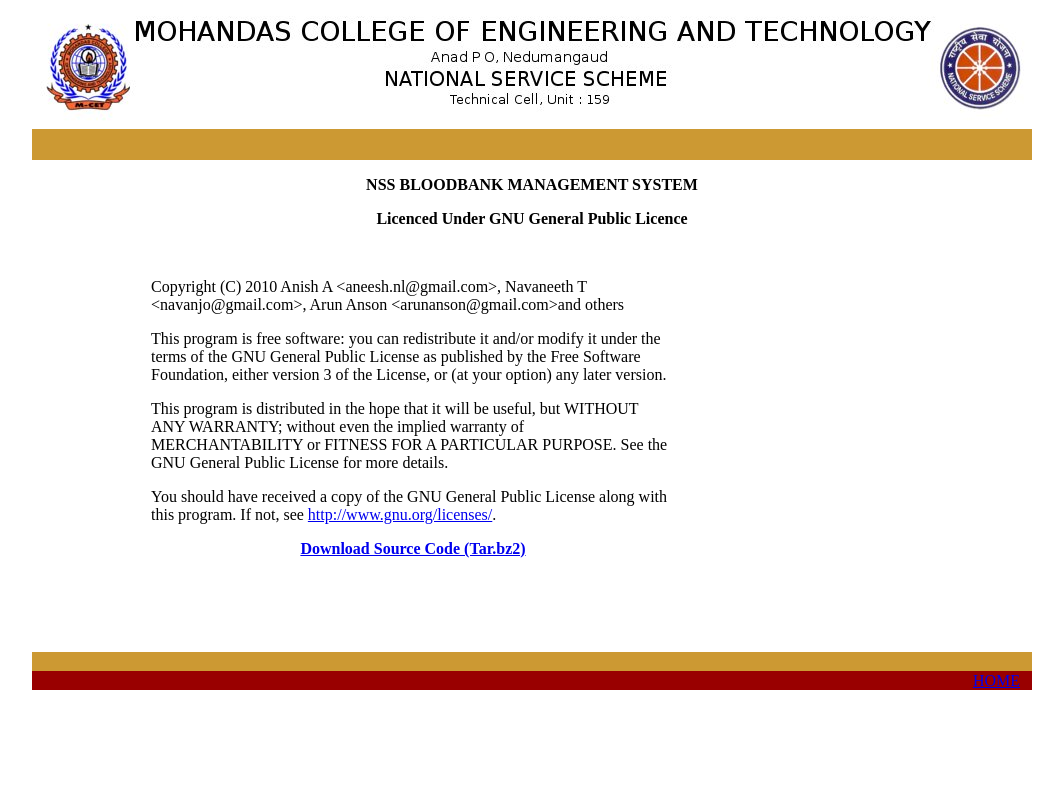
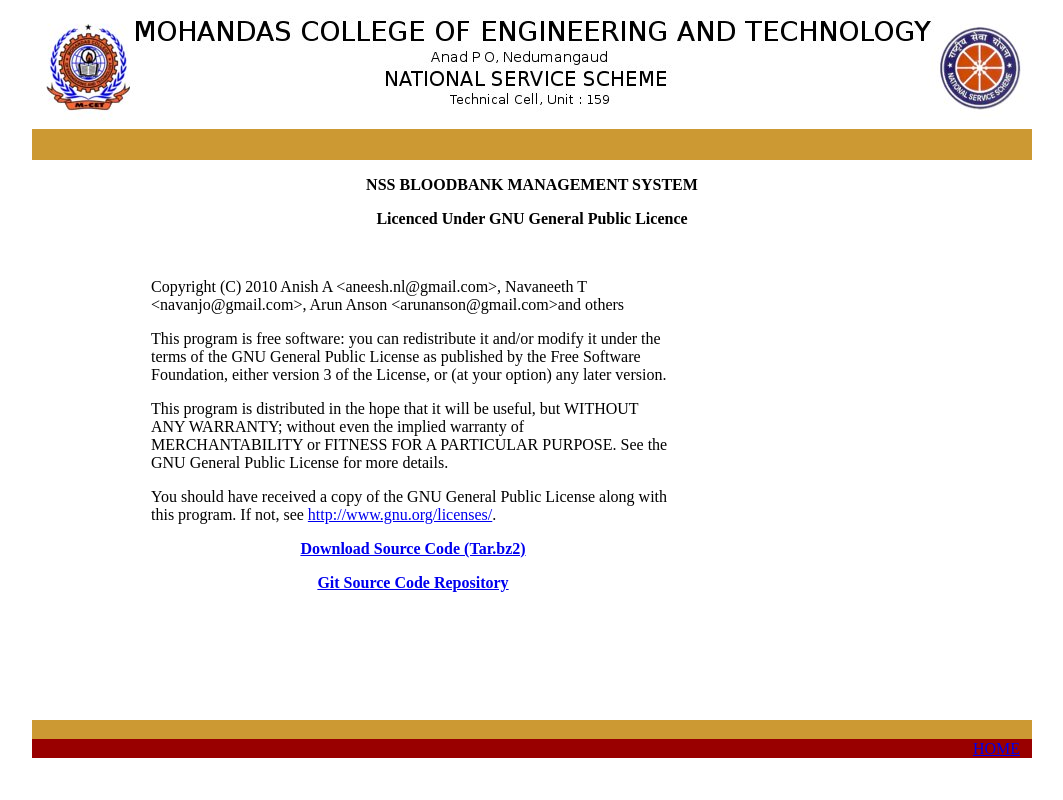
Before and after one commit to anishsheela/bloodbank, a PHP site: page /source.php in a window 1280 px wide. Shown: the whole page, without its empty margins (108-1171 px from the left). Run offline with PHP 8.4, Linux system fonts and the light colour scheme.

Commit message:
Added Git Repository link to source code

```diff
--- a/source.php
+++ b/source.php
@@ -9,7 +9,7 @@
 #Layer1 {
 	position:absolute;
 	width:524px;
-	height:115px;
+	height:391px;
 	z-index:1;
 	left: 259px;
 	top: 262px;
@@ -54,9 +54,12 @@
               GNU General Public License for more details.</p>
             <p align="left"> You should have received a copy of the GNU General Public License
               along with this program.  If not, see <a href="http://www.gnu.org/licenses/"> http://www.gnu.org/licenses/</a>.</p>
-            <p align="center"><a href="bloodbank.tar.bz2"><strong>Download Source Code (Tar.bz2)</strong></a><br />
+            <p align="center"><a href="bloodbank.tar.bz2"><strong>Download Source Code (Tar.bz2)</strong></a></p>
+            <p align="center"><a href="http://github.com/aneesh/bloodbank"><strong>Git Source Code Repository</strong></a><br />
             </p>
           </div>
+          <p>&nbsp;</p>
+          <p>&nbsp;</p>
           <p>&nbsp;</p>
           <p>&nbsp;</p>
           <p>&nbsp;</p>
```
